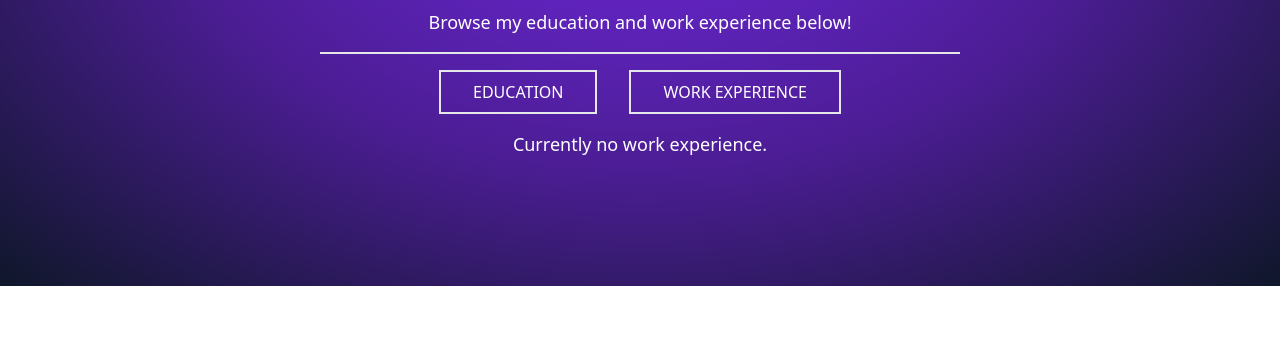
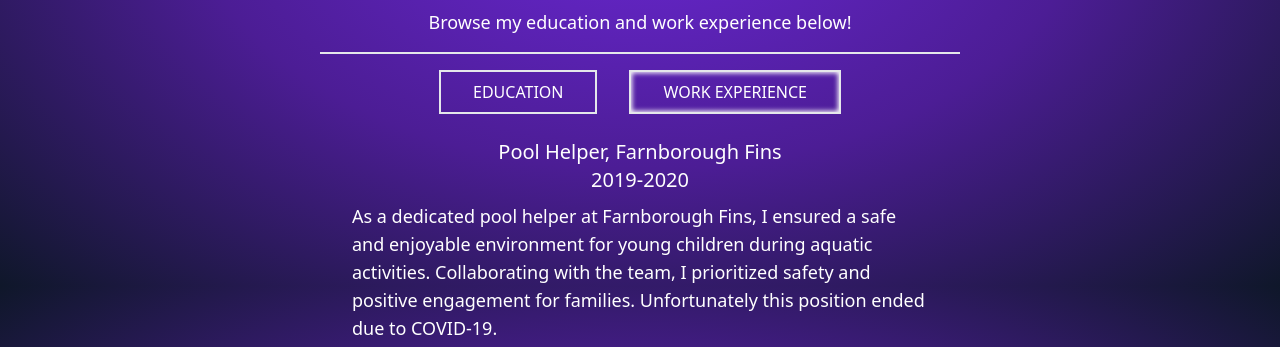
Before and after one commit to oebsworth/Portfolio-Website, a Next.js app: page /experiences in a window 1280 px wide. Both pictures are taken after a click on the button "WORK EXPERIENCE". Shown: the part 514-861 px from the top of the page. Before the commit the page ends 800 px from the top, so only its background shows below. Built offline with nearby package versions, Linux system fonts and the light colour scheme.

Commit message:
feat(work-experience): Added FarnboroughFins as a work experience. Added selectedTitle with styles to indicate which section is showing.

```diff
--- a/app/experiences/page.tsx
+++ b/app/experiences/page.tsx
@@ -9,11 +9,18 @@
         {
             title: "Farnborough College of Technology",
             date: "2020-2022",
-            description: "I completed a Game Studies course at FCOT. I acheived a MMP.",
+            description: "While working at Farnborough, I gained basic skills in 3D modeling and programming. After leaving in May 2022, I focused on improving and expanding my abilities in these areas, working hard to enhance my proficiency. I achieved a MMP.",
         }
     ]
 
-    const workExperienceData: object[] = []
+    const workExperienceData = [
+        {
+            title: "Pool Helper",
+            company: "Farnborough Fins",
+            date: "2019-2020",
+            description: ""
+        }
+    ]
 
     return (
         <div className='flex flex-col justify-start items-center w-full'>
@@ -22,7 +29,7 @@
 
             <div className='py-4'>
                 {["education", "work experience"].map((category, index) => (
-                    <button key={`category_${index}`} onClick={() => setSelectedTitle(category)} className='border-2 mx-2 py-2 px-4 sm:mx-4 sm:px-8 uppercase'>{category}</button>
+                    <button key={`category_${index}`} onClick={() => setSelectedTitle(category)} className={`border-2 mx-2 py-2 px-4 sm:mx-4 sm:px-8 uppercase ${selectedTitle == category ? "inner-shadow" : ""}`}>{category}</button>
                 ))}
             </div>
 
@@ -32,7 +39,7 @@
                         <div key={`education_${index}`} className='flex flex-col justify-start items-center text-lg py-2'>
                             <h2 className='text-xl'>{education.title}</h2>
                             <h2 className='text-xl'>{education.date}</h2>
-                            <p className="pt-2">{education.description}</p>
+                            <p className="w-[45%] pt-2">{education.description}</p>
                         </div>
                     ))}
                 </div>
@@ -41,8 +48,13 @@
                     {workExperienceData.length == 0 ? (
                         <p className='text-lg'>Currently no work experience.</p>
                     ) : workExperienceData.map((workExperience, index) => (
-                        <div>
-
+                        <div key={`work-experience_${index}`} className='flex flex-col justify-start items-center text-lg py-2'>
+                            <h2 className='text-xl'>{workExperience.title}, {workExperience.company}</h2>
+                            <h2 className='text-xl'>{workExperience.date}</h2>
+                            <p  className="w-[45%] pt-2">As a dedicated pool helper at Farnborough Fins, I ensured a safe and enjoyable
+                                environment for young children during aquatic activities. Collaborating with the team, I
+                                prioritized safety and positive engagement for families. Unfortunately this position ended
+                                due to COVID-19.</p>
                         </div>
                     ))}
                 </div>
```
